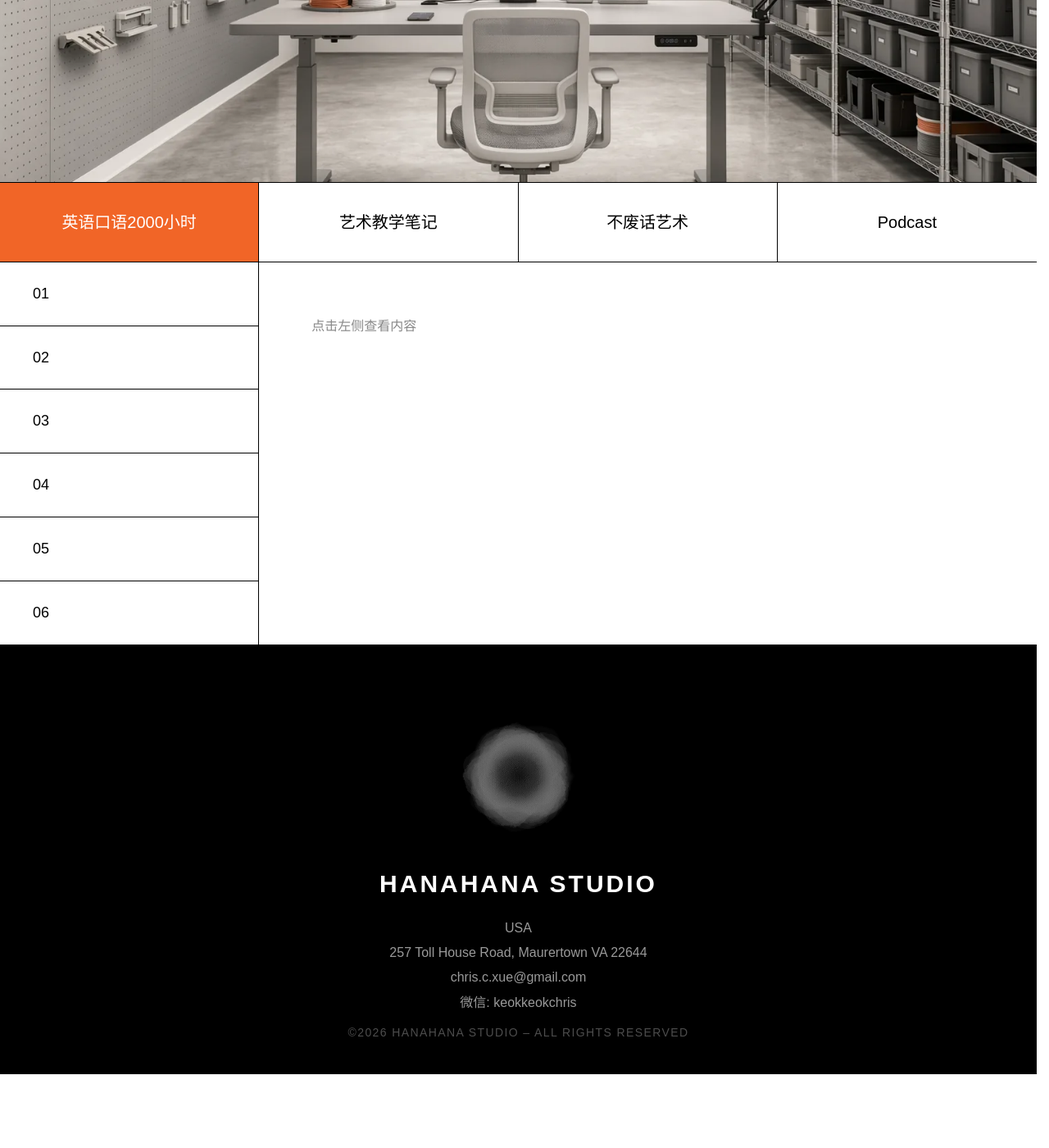
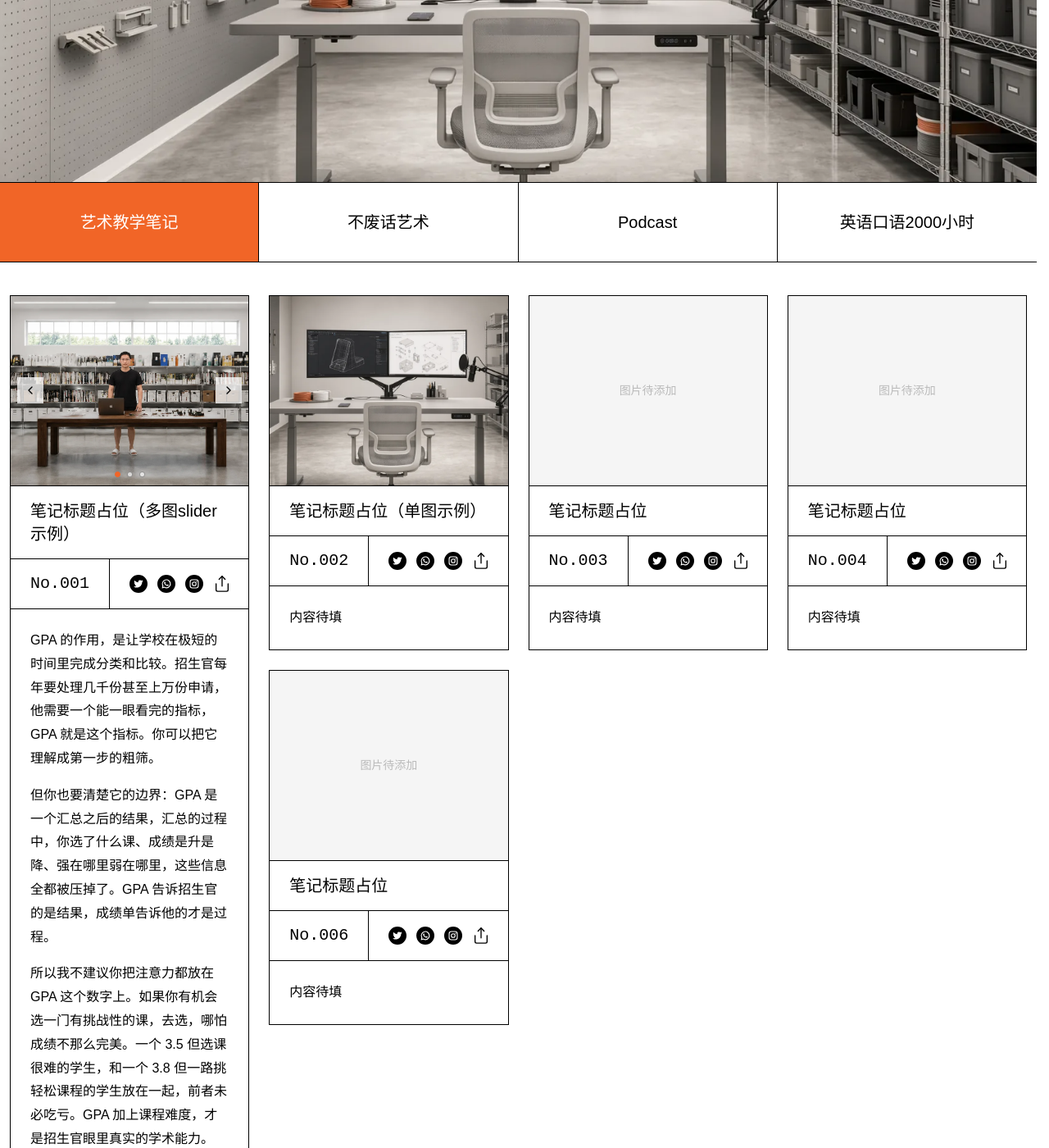
Before and after one commit to chriscxue/hanahana.studio, a Jekyll site: the page built from Channel.html, in a window 1280 px wide and 1400 px high, scrolled down 605 px. Shown: the whole window at 82% size. Built offline with Jekyll 4.4.1, drawn with Linux system fonts in a browser that asks for light colours; some web fonts are replaced; before the commit the page ends 1915 px from its top, so only the background shows below that; some of the changed text lies outside the part shown.

Commit message:
导航顺序调整：英语口语2000小时移到末位，默认打开艺术教学笔记
Co-Authored-By: Claude Fable 5 <noreply@anthropic.com>

```diff
--- a/Channel.html
+++ b/Channel.html
@@ -260,29 +260,15 @@ description: "HANAHANA STUDIO内容频道，涵盖英语口语训练、行业观
     </div>
 
     <div class="channel-nav">
-        <div class="channel-nav-item active" onclick="showCategory('cat-speaking')">英语口语2000小时</div>
-        <div class="channel-nav-item" onclick="showCategory('cat-papers')">艺术教学笔记</div>
+        <div class="channel-nav-item active" onclick="showCategory('cat-papers')">艺术教学笔记</div>
         <div class="channel-nav-item" onclick="showCategory('cat-youtube')">不废话艺术</div>
         <div class="channel-nav-item" onclick="showCategory('cat-podcast')">Podcast</div>
-    </div>
-
-    <div id="cat-speaking" class="channel-category active">
-        <div class="channel-layout">
-            <aside class="channel-sidebar">
-                {% assign speaking_items = site.channel | where: "category", "speaking" | sort: "order" %}
-                {% for item in speaking_items %}
-                <a class="channel-sidebar-item" href="{{ item.url | relative_url }}" data-channel-link>{{ item.title }}</a>
-                {% endfor %}
-            </aside>
-            <div class="channel-content" data-channel-content>
-                <div class="channel-content-placeholder">点击左侧查看内容</div>
-            </div>
-        </div>
+        <div class="channel-nav-item" onclick="showCategory('cat-speaking')">英语口语2000小时</div>
     </div>
 
     <!-- 教学笔记：瀑布流卡片，全文直接铺在卡片上（同一md文件同时生成独立页供SEO收录，
          卡片不设跳转，独立页靠sitemap被发现——Chris拍板的方案） -->
-    <div id="cat-papers" class="channel-category">
+    <div id="cat-papers" class="channel-category active">
         <div class="channel-cards">
             {% assign notes_items = site.channel | where: "category", "notes" | sort: "order" %}
             {% for item in notes_items %}
@@ -365,6 +351,20 @@ description: "HANAHANA STUDIO内容频道，涵盖英语口语训练、行业观
                 </div>
             </article>
             {% endfor %}
+        </div>
+    </div>
+
+    <div id="cat-speaking" class="channel-category">
+        <div class="channel-layout">
+            <aside class="channel-sidebar">
+                {% assign speaking_items = site.channel | where: "category", "speaking" | sort: "order" %}
+                {% for item in speaking_items %}
+                <a class="channel-sidebar-item" href="{{ item.url | relative_url }}" data-channel-link>{{ item.title }}</a>
+                {% endfor %}
+            </aside>
+            <div class="channel-content" data-channel-content>
+                <div class="channel-content-placeholder">点击左侧查看内容</div>
+            </div>
         </div>
     </div>
 
```
